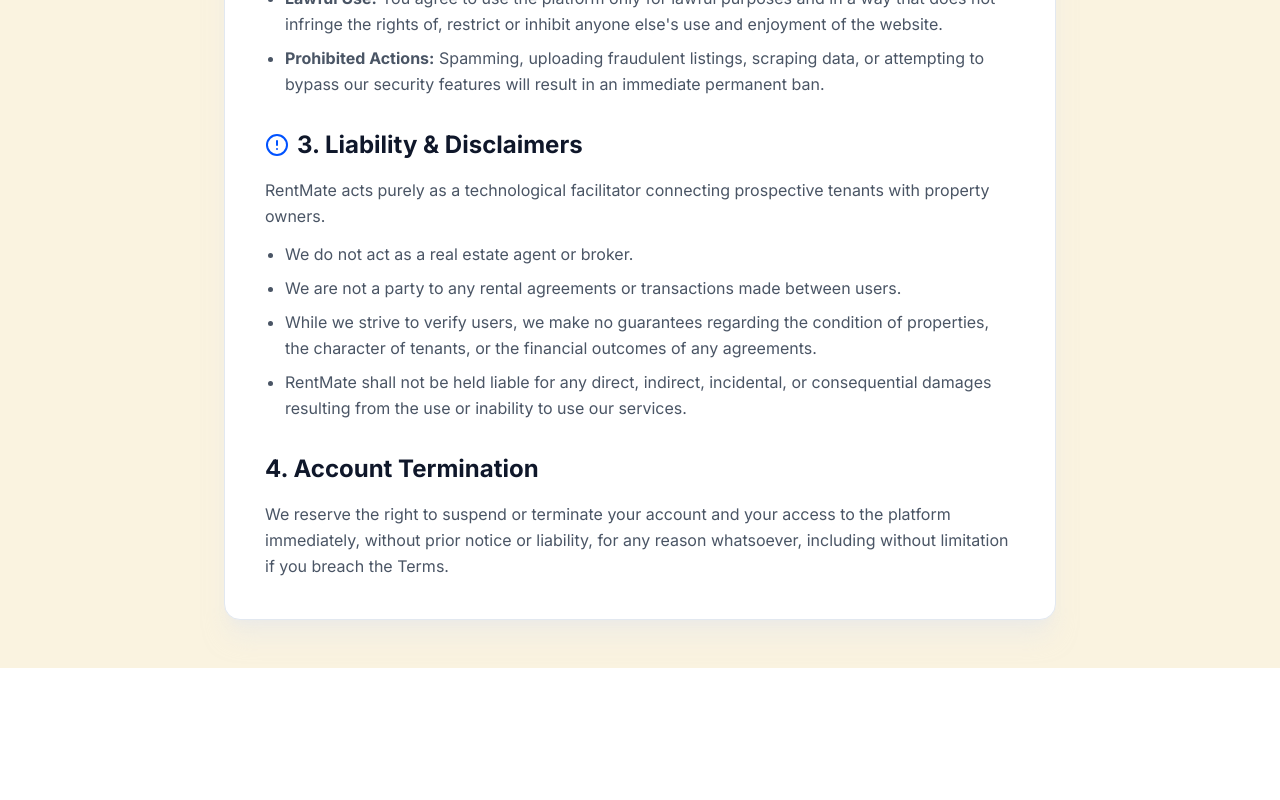
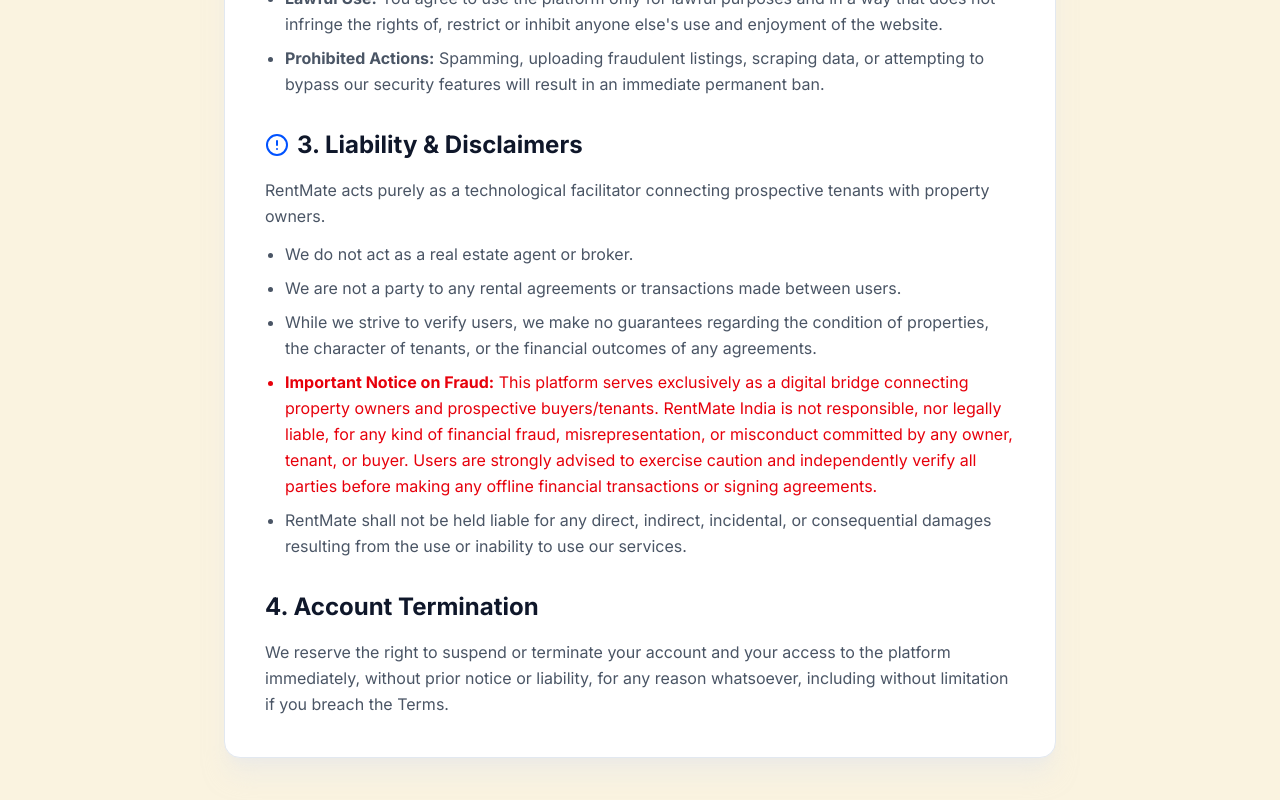
Before and after one commit to Ketan-Gehlot/Rentalhouse, a Next.js app in the folder apps/web/: page /terms in a window 1280 px wide. Shown: the part 808-1608 px from the top of the page. Before the commit the page ends 1476 px from the top, so only its background shows below. Built offline with nearby package versions, Linux system fonts and the light colour scheme; no server answers.

Commit message:
docs: add fraud liability disclaimer to terms of service

```diff
--- a/apps/web/app/terms/page.tsx
+++ b/apps/web/app/terms/page.tsx
@@ -59,6 +59,7 @@
               <li>We do not act as a real estate agent or broker.</li>
               <li>We are not a party to any rental agreements or transactions made between users.</li>
               <li>While we strive to verify users, we make no guarantees regarding the condition of properties, the character of tenants, or the financial outcomes of any agreements.</li>
+              <li className="text-red-600"><strong>Important Notice on Fraud:</strong> This platform serves exclusively as a digital bridge connecting property owners and prospective buyers/tenants. RentMate India is not responsible, nor legally liable, for any kind of financial fraud, misrepresentation, or misconduct committed by any owner, tenant, or buyer. Users are strongly advised to exercise caution and independently verify all parties before making any offline financial transactions or signing agreements.</li>
               <li>RentMate shall not be held liable for any direct, indirect, incidental, or consequential damages resulting from the use or inability to use our services.</li>
             </ul>
           </section>
```
